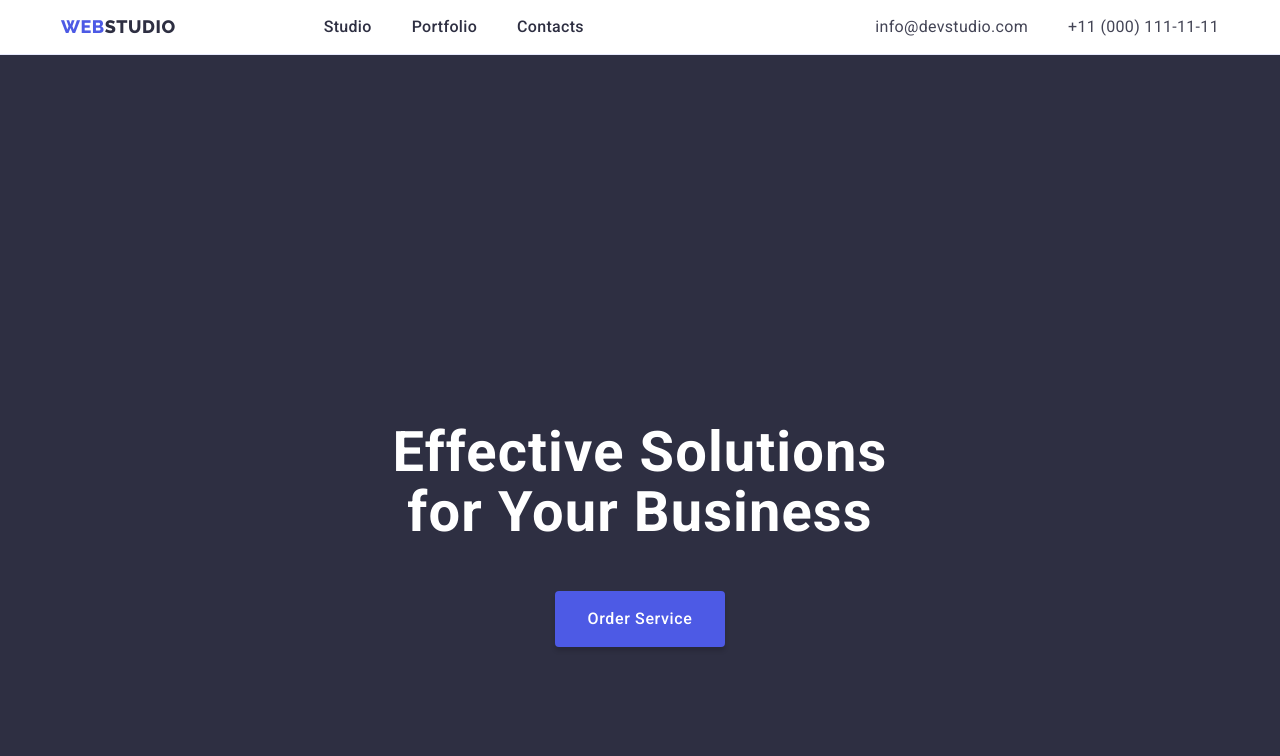
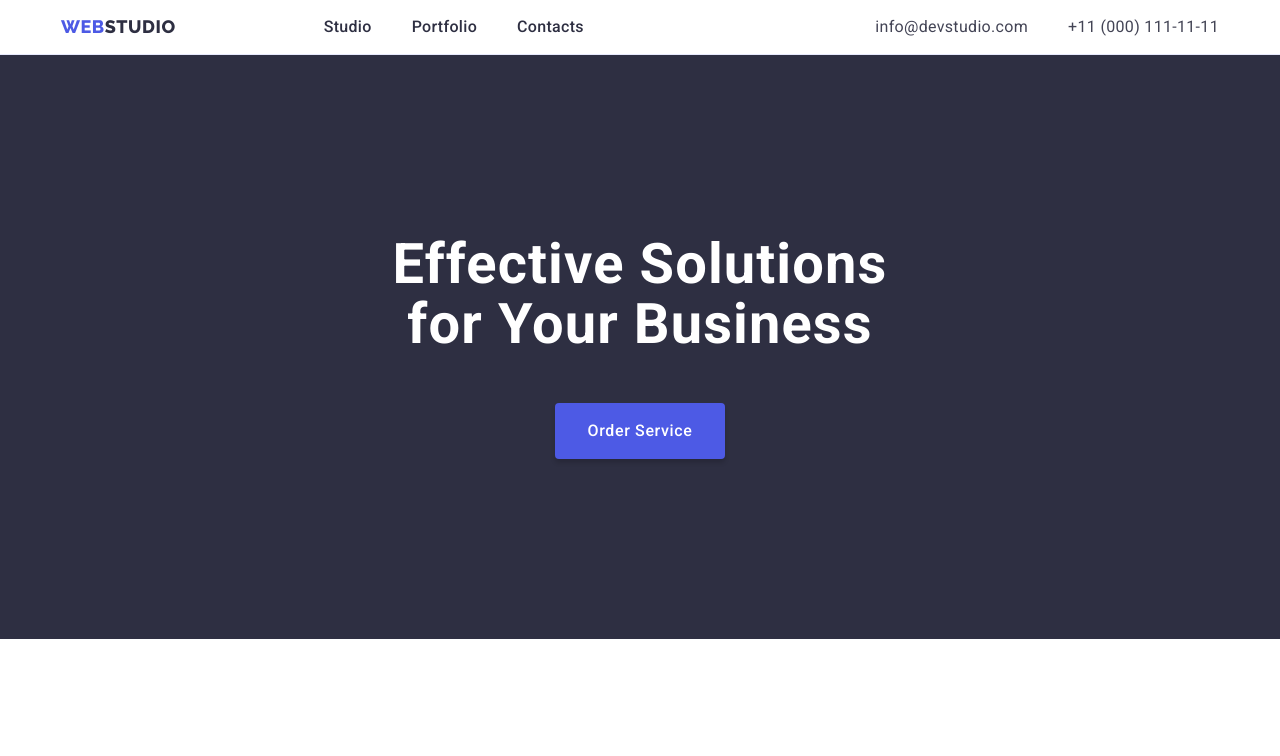
Before and after one commit to pmiikh/goit-markup-hw-03, a plain HTML site: page index.html in a window 1280 px wide. Shown: the top 756 px of the page. Drawn offline with nearby package versions, Linux system fonts and the light colour scheme.

Commit message:
fixed header

```diff
--- a/css/style.css
+++ b/css/style.css
@@ -55,6 +55,7 @@ body{
 /* ------------header----------------------------- */
 .header{
     border-bottom: 1px solid var(--border-menu-btn);
+    padding: 0 15px;
 
 }
 /* --------------------logo------------------------*/
@@ -177,7 +178,7 @@ body{
 
     color: var(--main-color);
 
-    padding-top: 188px;
+
     margin-bottom: 48px;
 
     max-width: 496px;
@@ -207,8 +208,6 @@ body{
 
     padding: 16px 32px;
     min-width: 169px;
-
-    margin-bottom: 188px;
 }
 
 .main-btn:hover,
```
